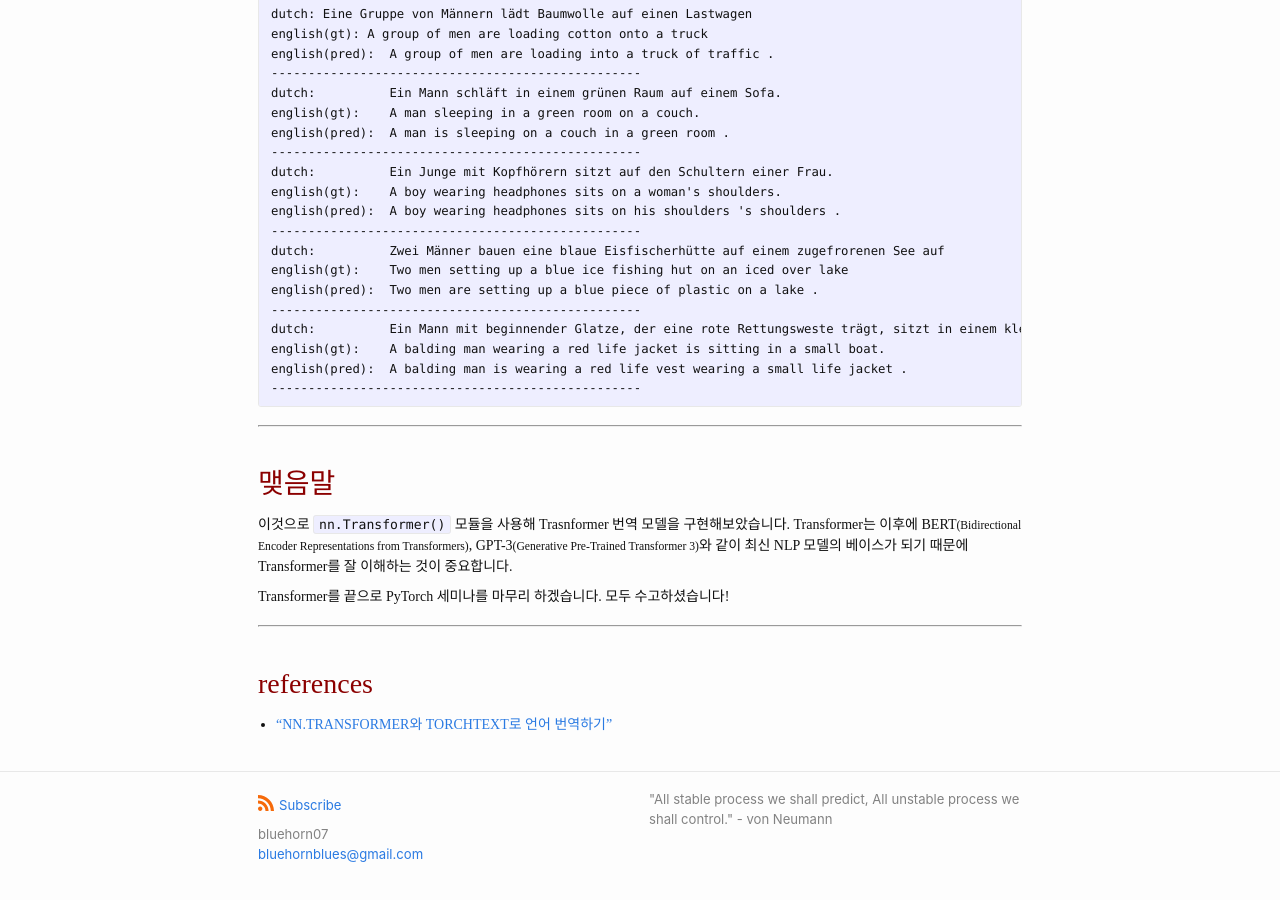
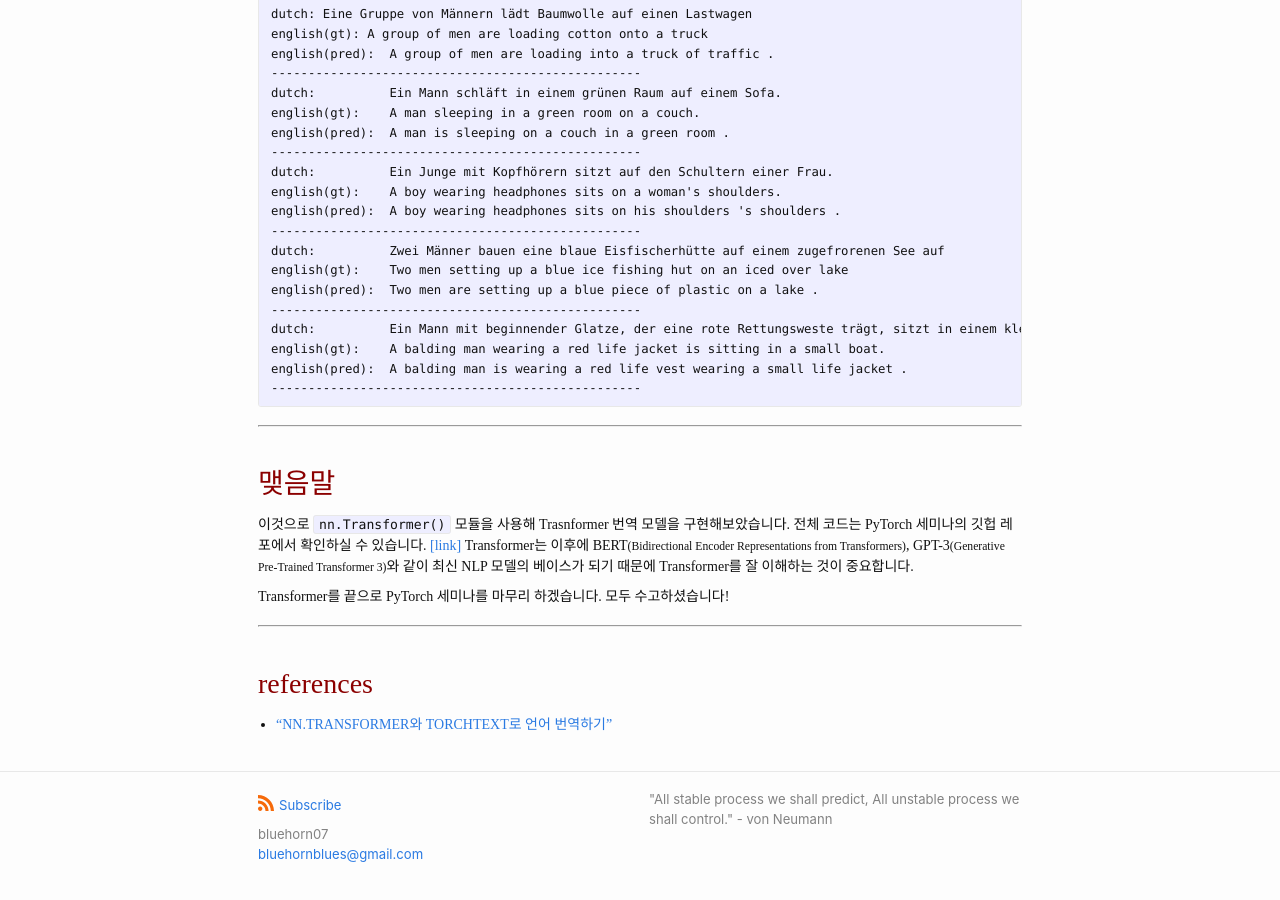
Before and after one commit to PoApper/pytorch-seminar, a Jekyll site: the page built from _posts/2022-02-08-seminar-11-transformer-2.md, in a window 1280 px wide and 900 px high, scrolled down 15079 px. Built offline with Jekyll 4.4.1, drawn with Linux system fonts in a browser that asks for light colours; nearby versions of some CDN libraries; some web fonts are replaced.

Commit message:
add notebook link

```diff
--- a/_posts/2022-02-08-seminar-11-transformer-2.md
+++ b/_posts/2022-02-08-seminar-11-transformer-2.md
@@ -817,7 +817,7 @@ english(pred):  A balding man is wearing a red life vest wearing a small life ja
 
 ## 맺음말
 
-이것으로 `nn.Transformer()` 모듈을 사용해 Trasnformer 번역 모델을 구현해보았습니다. Transformer는 이후에 BERT<small>(Bidirectional Encoder Representations from Transformers)</small>, GPT-3<small>(Generative Pre-Trained Transformer 3)</small>와 같이 최신 NLP 모델의 베이스가 되기 때문에 Transformer를 잘 이해하는 것이 중요합니다.
+이것으로 `nn.Transformer()` 모듈을 사용해 Trasnformer 번역 모델을 구현해보았습니다. 전체 코드는 PyTorch 세미나의 깃헙 레포에서 확인하실 수 있습니다. [[link]](https://github.com/PoApper/pytorch-seminar/blob/main/colab_notebooks/seminar11_Transformer_(final).ipynb) Transformer는 이후에 BERT<small>(Bidirectional Encoder Representations from Transformers)</small>, GPT-3<small>(Generative Pre-Trained Transformer 3)</small>와 같이 최신 NLP 모델의 베이스가 되기 때문에 Transformer를 잘 이해하는 것이 중요합니다.
 
 Transformer를 끝으로 PyTorch 세미나를 마무리 하겠습니다. 모두 수고하셨습니다!
 
```
